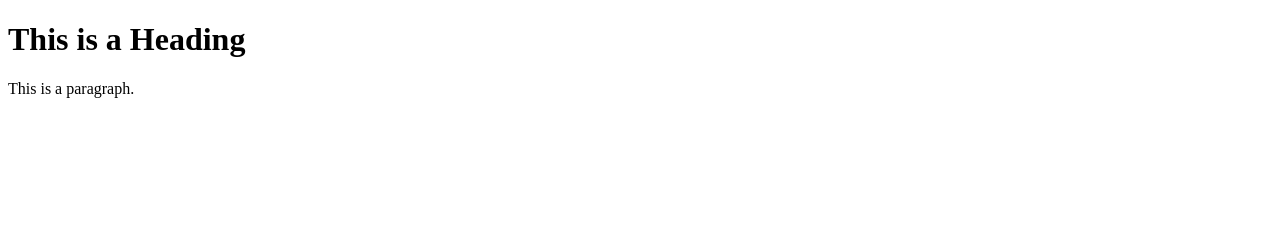
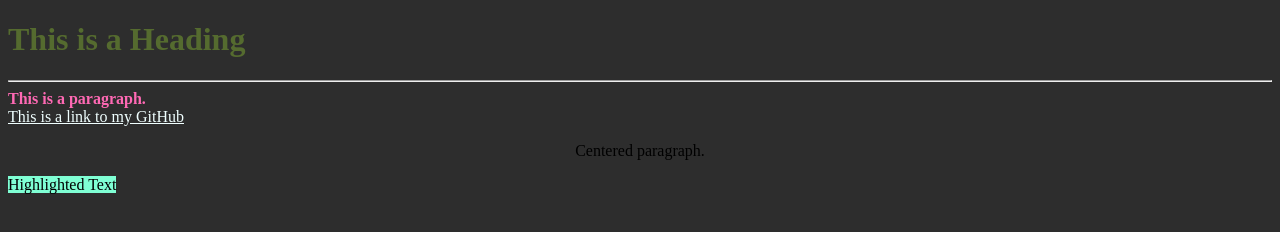
Before and after one commit to Adam-1023/adam-1023.github.io, a plain HTML site: page index.html in a window 1280 px wide. Drawn offline with Linux system fonts and the light colour scheme.

Commit message:
Update index.html

```diff
--- a/index.html
+++ b/index.html
@@ -1,12 +1,18 @@
 <!DOCTYPE html>
+<html lang="en"></html>
 <html>
 <head>
-<title>My Portfolio</title>
+<title>Adam's Portfolio</title>
 </head>
-<body>
+<body style="background-color: rgb(45, 45, 45);">
+<!-- This is a comment -->
+<h1 style="color:darkolivegreen"> This is a Heading</h1>
+<hr>
+<strong style="color:hotpink" title="I'm a tooltip">This is a paragraph.<br></strong>
+<a href="https://github.com/Adam-1023" style="color: azure">This is a link to my GitHub</a>
+<p style="text-align:center" style="color: aqua;">Centered paragraph.</p>
+<p><mark style="background-color: aquamarine;">Highlighted Text</mark></p>
 
-<h1>This is a Heading</h1>
-<p>This is a paragraph.</p>
 
 </body>
 </html>
```
